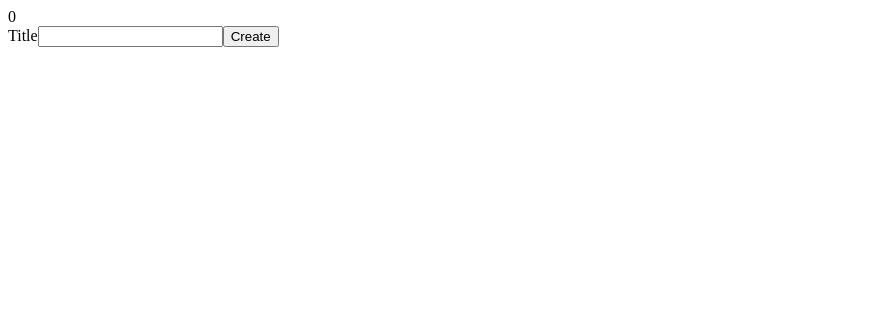
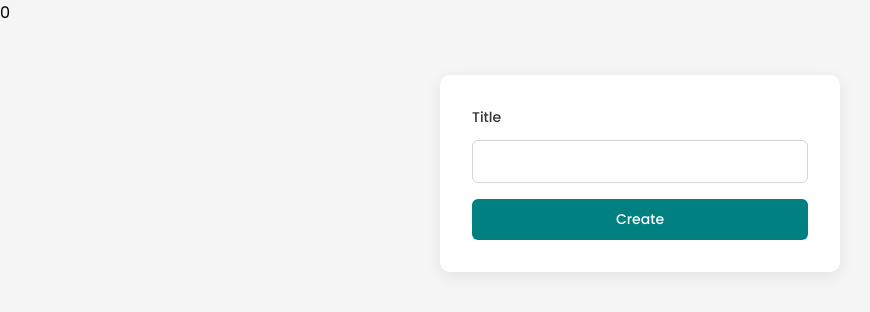
Before and after one commit to Majd-Alhourani98/react-bookshelf, a React (Create React App) app: page / in a window 1280 px wide. Shown: the top 312 px of the page, without its empty margins (0-870 px from the left). Built offline with nearby package versions, Linux system fonts and the light colour scheme.

Commit message:
Add styling to book creation form

```diff
--- a/src/components/BookCreate.js
+++ b/src/components/BookCreate.js
@@ -14,7 +14,7 @@ function BookCreate({ onCreateBook }) {
   }
 
   return (
-    <div>
+    <div className="create-book">
       <form onSubmit={handleSubmit}>
         <label>Title</label>
         <input value={title} onChange={handleChange} />
--- /dev/null
+++ b/src/index.css
@@ -0,0 +1,66 @@
+@import url("https://fonts.googleapis.com/css2?family=Poppins:wght@400;500;600;700&display=swap");
+
+* {
+  margin: 0;
+  padding: 0;
+  box-sizing: border-box;
+}
+
+body {
+  font-family: "Poppins", sans-serif;
+  background-color: #f5f5f5;
+}
+
+.create-book {
+  max-width: 400px;
+  padding: 32px;
+  margin: 50px auto;
+  background-color: #fff;
+  border-radius: 10px;
+  box-shadow: 0 4px 15px rgba(0, 0, 0, 0.08);
+}
+
+form {
+  display: flex;
+  flex-direction: column;
+  gap: 12px;
+}
+
+label {
+  font-size: 14px;
+  font-weight: 500;
+  color: #333;
+}
+
+input {
+  width: 100%;
+  padding: 10px 12px;
+  font-family: inherit;
+  font-size: 14px;
+  border: 1px solid #d1d5db;
+  border-radius: 6px;
+  outline: none;
+}
+
+input:focus {
+  border-color: teal;
+  box-shadow: 0 0 0 3px rgba(70, 229, 229, 0.12);
+}
+
+button {
+  padding: 10px 16px;
+  margin-top: 4px;
+  font-family: inherit;
+  font-size: 14px;
+  font-weight: 500;
+  color: #ffffff;
+  background-color: teal;
+  border: none;
+  border-radius: 6px;
+  cursor: pointer;
+  transition: background-color 0.2s;
+}
+
+.create-book button:hover {
+  background-color: rgb(19, 156, 156);
+}
--- a/src/index.js
+++ b/src/index.js
@@ -1,5 +1,7 @@
 import React from "react";
 import ReactDOM from "react-dom/client";
+
+import "./index.css";
 
 import App from "./App";
 
```
